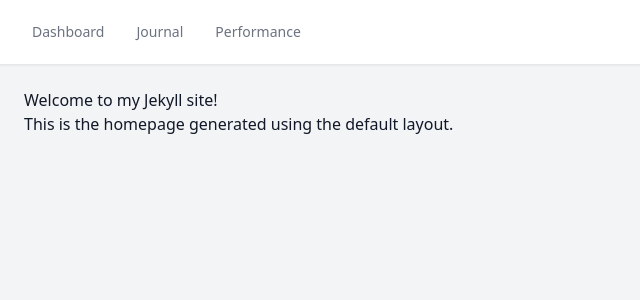
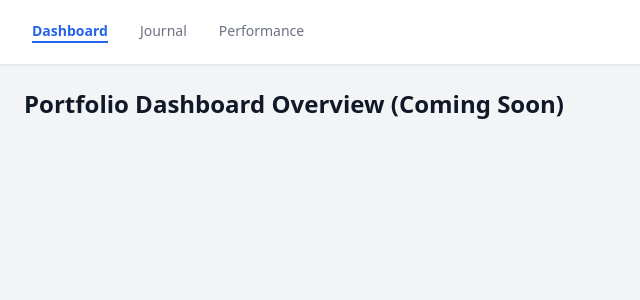
Before and after one commit to codedevfm/portfolio-tracker, a Jekyll site: the page built from index.html, in a window 1280 px wide. Shown: the top 300 px of the page, without its empty margins (0-640 px from the left). Built offline with Jekyll 4.4.1, drawn with Linux system fonts in a browser that asks for light colours; nearby versions of some CDN libraries.

Commit message:
make dashboard the default page

```diff
--- a/_includes/navbar.html
+++ b/_includes/navbar.html
@@ -2,7 +2,7 @@
   <div class="max-w-7xl mx-auto px-4 sm:px-6 lg:px-8">
     <div class="flex justify-between h-16 items-center">
       <div class="flex space-x-8">
-        <a href="{{ site.baseurl }}/dashboard.html" class="nav-link text-gray-500 hover:text-blue-600 text-sm font-medium">Dashboard</a>
+        <a href="{{ site.baseurl }}/index.html" class="nav-link text-gray-500 hover:text-blue-600 text-sm font-medium">Dashboard</a>
         <a href="{{ site.baseurl }}/journal.html" class="nav-link text-gray-500 hover:text-blue-600 text-sm font-medium">Journal</a>
         <a href="{{ site.baseurl }}/performance.html" class="nav-link text-gray-500 hover:text-blue-600 text-sm font-medium">Performance</a>
       </div>
--- a/dashboard.html
+++ /dev/null
@@ -1,6 +0,0 @@
----
-layout: default
-title: Dashboard
----
-
-<h1 class="text-2xl font-bold mb-4">Portfolio Dashboard Overview (Coming Soon)</h1>
--- a/index.html
+++ b/index.html
@@ -1,7 +1,6 @@
 ---
 layout: default
-title: Home
+title: Dashboard
 ---
 
-<h1>Welcome to my Jekyll site!</h1>
-<p>This is the homepage generated using the default layout.</p>
+<h1 class="text-2xl font-bold mb-4">Portfolio Dashboard Overview (Coming Soon)</h1>
```
Also changed, not shown: README.md (added).
